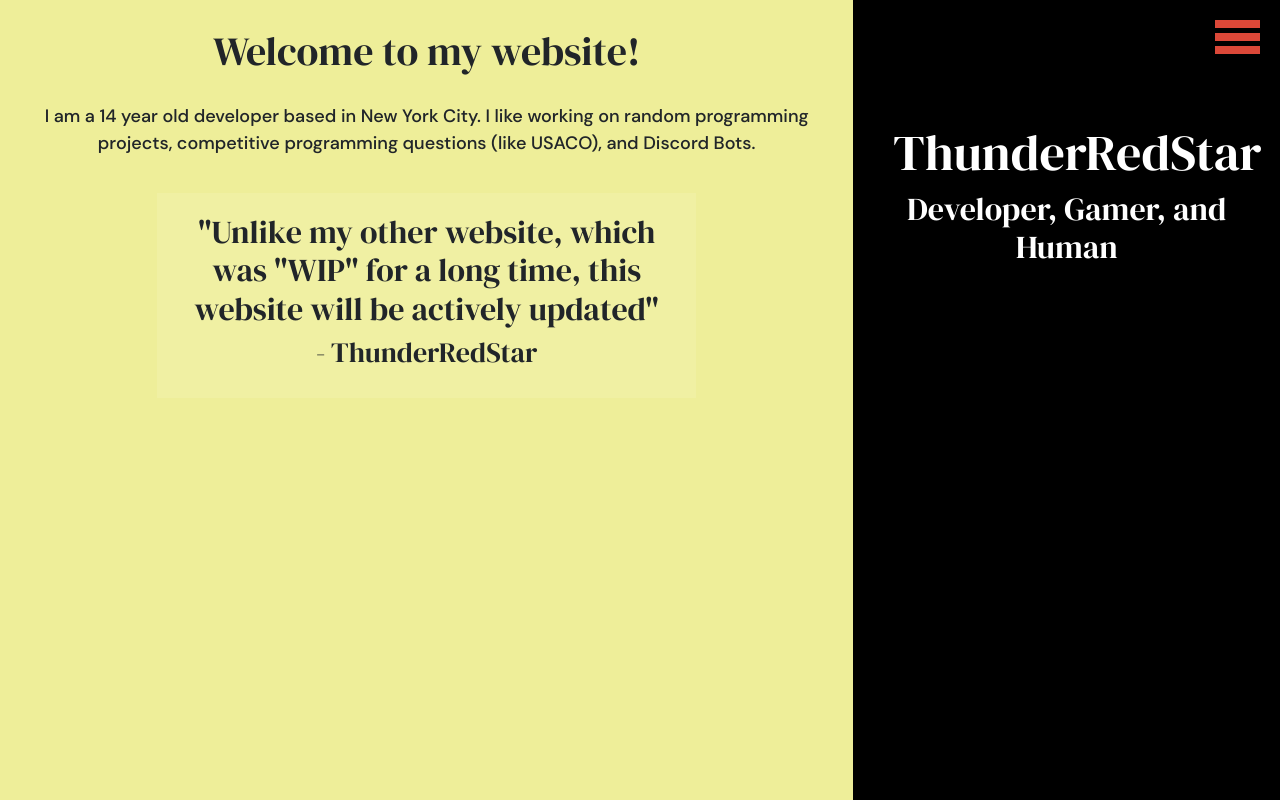
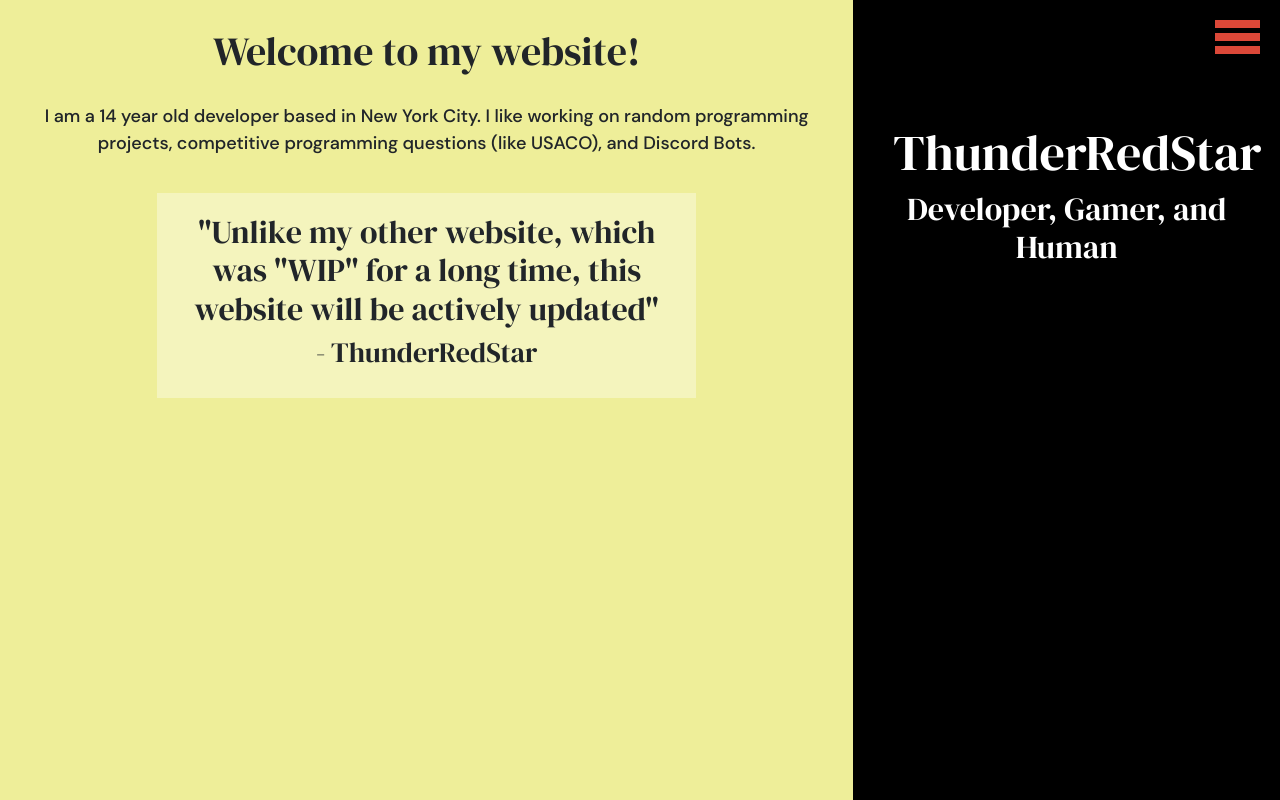
Before and after one commit to thunder-red-star/thunder-red-star.github.io, a plain HTML site: page index.html in a window 1280 px wide. Drawn offline with nearby package versions, Linux system fonts and the light colour scheme; a script that the page names is missing.

Commit message:
I ACTUALLY WAS ABLE TO DO THIS!!! HOW???

```diff
--- a/css/style.css
+++ b/css/style.css
@@ -57,5 +57,5 @@
     font-family: "DM Serif Display";
     width: 65%;
     padding: 20px;
-    background-color: rgb(255, 255, 255, 0.1)
+    background-color: rgb(255, 255, 255, 0.35)
 }
```
